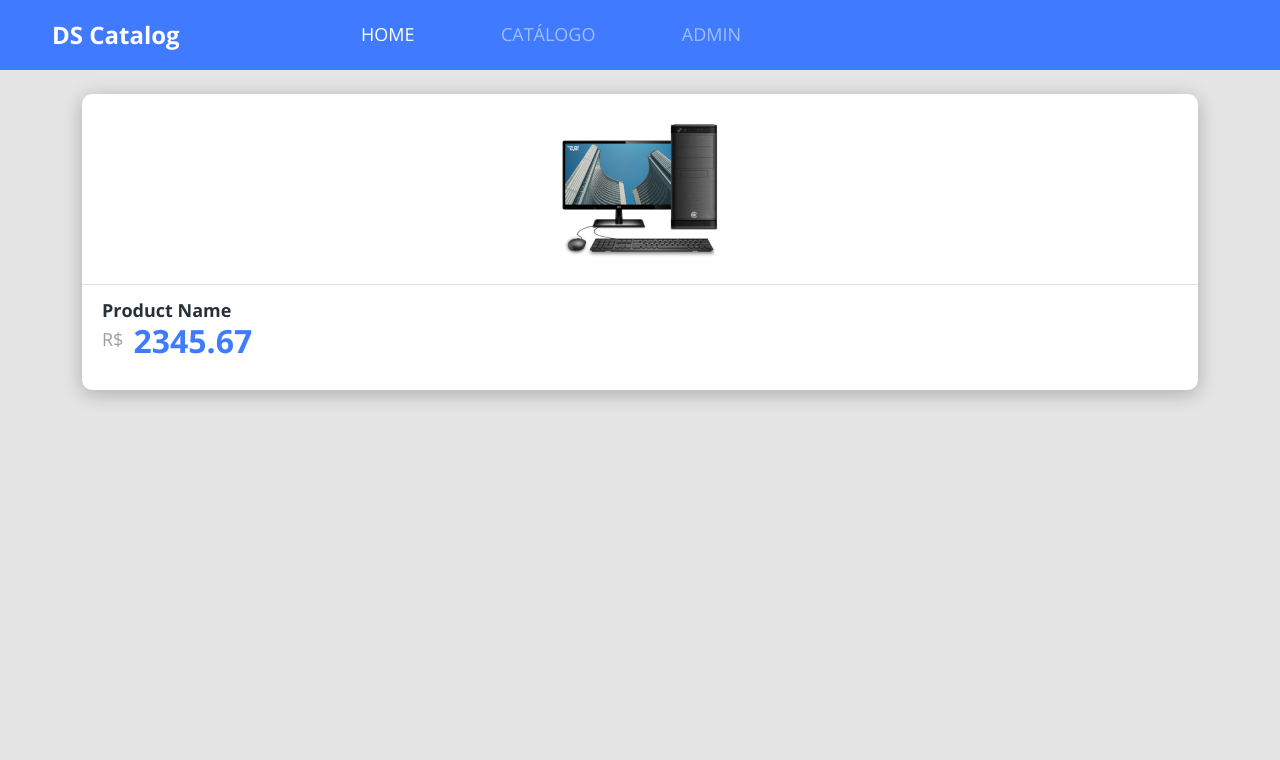
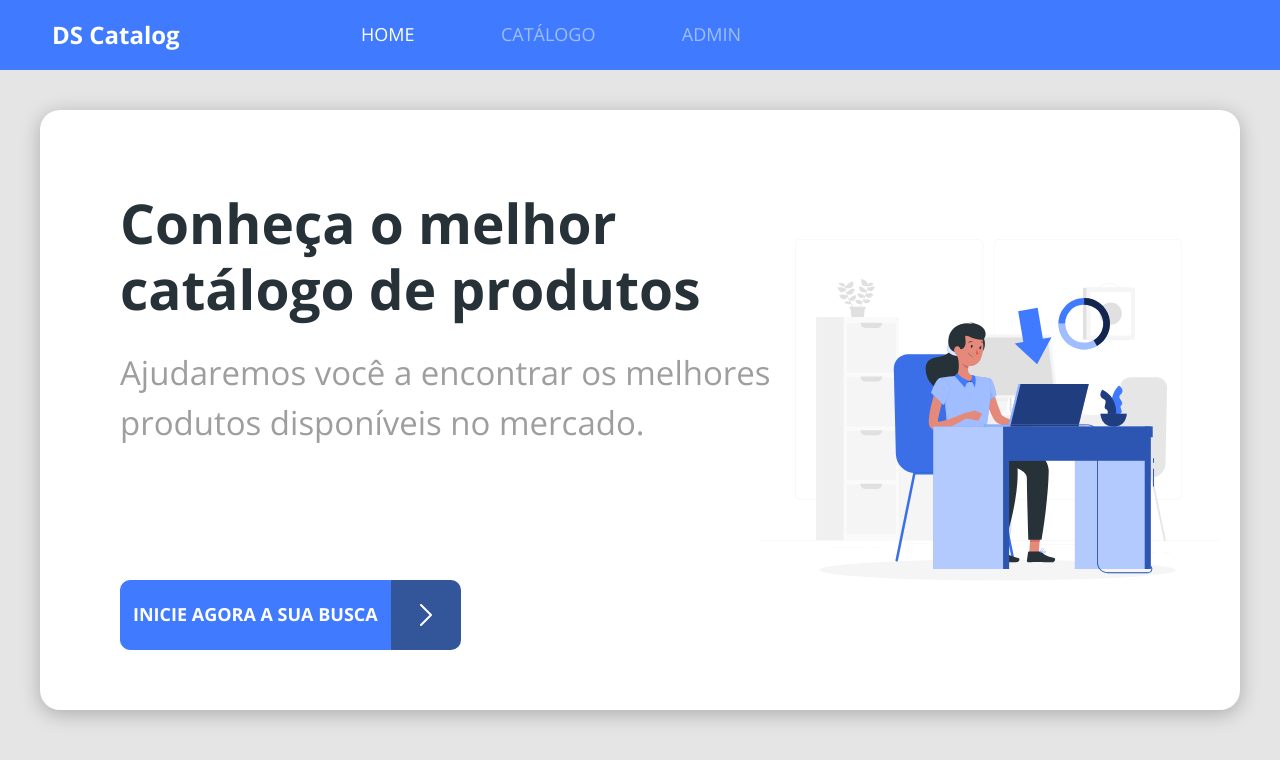
Before and after one commit to DiSousaDev/dscatalog, a React (Vite) app in the folder frontend/: page / in a window 1280 px wide. Shown: the top 760 px of the page. Built offline with nearby package versions, Linux system fonts and the light colour scheme.

Commit message:
components styling

```diff
--- a/frontend/package.json
+++ b/frontend/package.json
@@ -9,9 +9,11 @@
     "preview": "vite preview"
   },
   "dependencies": {
+    "@types/react-router-dom": "^5.3.3",
     "bootstrap": "^5.2.0",
     "react": "^18.2.0",
-    "react-dom": "^18.2.0"
+    "react-dom": "^18.2.0",
+    "react-router-dom": "^6.3.0"
   },
   "devDependencies": {
     "@types/react": "^18.0.15",
--- a/frontend/src/App.tsx
+++ b/frontend/src/App.tsx
@@ -1,11 +1,20 @@
 import './assets/styles/custom.scss';
 import './App.css'
+import { BrowserRouter, Route, Routes } from 'react-router-dom';
+import Navbar from './components/Navbar';
+import Home from './pages/Home';
 import Catalog from './pages/Catalog';
+import Admin from './pages/Admin';
 
-const App = () => {
-  return (
-    <Catalog />
-  )
-}
+const App = () => (
+  <BrowserRouter>
+    <Navbar />
+    <Routes>
+      <Route path="/" element={<Home />} />
+      <Route path="/products" element={<Catalog />} />
+      <Route path="/admin" element={<Admin />} />
+    </Routes>
+  </BrowserRouter>
+)
 
 export default App
--- a/frontend/src/components/ButtonIcon/index.tsx
+++ b/frontend/src/components/ButtonIcon/index.tsx
@@ -1,10 +1,17 @@
 import './styles.css'
+
+import ArrowIcon from '../../assets/images/arrow.svg'
 
 const ButtonIcon = () => {
     return (
-        <button className="btn btn-primary button-icon">
-            <h6>INICIE AGORA A SUA BUSCA</h6>
-        </button>
+        <div className='btn-container'>
+            <button className="btn btn-primary">
+                <h6>Inicie agora a sua busca</h6>
+            </button>
+            <div className='btn-icon-container'>
+                <img src={ArrowIcon} alt='seta' />
+            </div>
+        </div>
     )
 }
 
--- a/frontend/src/components/ButtonIcon/styles.css
+++ b/frontend/src/components/ButtonIcon/styles.css
@@ -1,3 +1,34 @@
-.button-icon {
+.btn-container {
+    display: flex;
+}
+
+.btn-container button {
+    border-radius: 10px 0 0 10px;
+}
+
+.btn h6 {
+    color: #FFF;
+    font-size: 12px;
+    text-transform: uppercase;
+}
+
+.btn-icon-container {
+    display: flex;
+    justify-content: center;
+    align-items: center;
+    width: 50px;
     height: 50px;
+    border-radius: 0 10px 10px 0;
+    background-color: #33569B;
 }
+
+@media (min-width: 576px) {
+    .btn-icon-container {
+        width: 70px;
+        height: 70px;
+    }
+
+    .btn h6 {
+        font-size: 18px;
+    }
+}
--- a/frontend/src/components/Navbar/index.tsx
+++ b/frontend/src/components/Navbar/index.tsx
@@ -1,13 +1,15 @@
 import './styles.css';
 import 'bootstrap/js/src/collapse.js';
+import { Link } from 'react-router-dom';
+import { NavLink } from 'react-router-dom';
 
 const Navbar = () => {
     return (
         <nav className="navbar navbar-expand-md navbar-dark bg-primary main-nav">
             <div className='container-fluid'>
-                <a href="link" className='nav-logo-text'>
+                <Link to={'/'} className='nav-logo-text'>
                     <h4>DS Catalog</h4>
-                </a>
+                </Link>
                 <button
                     className="navbar-toggler"
                     type="button"
@@ -22,13 +24,13 @@ const Navbar = () => {
                 <div className='collapse navbar-collapse' id='dscatalog-navbar'>
                     <ul className='navbar-nav offset-md-2 main-menu'>
                         <li>
-                            <a className='active' href="link">HOME</a>
+                            <NavLink to='/'>HOME</NavLink>
                         </li>
                         <li>
-                            <a href="link">CATÁLOGO</a>
+                            <NavLink to={'/products'}>CATÁLOGO</NavLink>
                         </li>
                         <li>
-                            <a href="link">ADMIN</a>
+                            <NavLink to={'/admin'}>ADMIN</NavLink>
                         </li>
                     </ul>
                 </div>
--- /dev/null
+++ b/frontend/src/pages/Admin/index.tsx
@@ -0,0 +1,11 @@
+import './styles.css'
+
+const Admin = () => {
+    return (
+        <div className="container my-4">
+            <h1>Admin Page</h1>
+        </div>
+    )
+}
+
+export default Admin
--- a/frontend/src/pages/Catalog/index.tsx
+++ b/frontend/src/pages/Catalog/index.tsx
@@ -1,15 +1,27 @@
-import Navbar from '../../components/Navbar'
 import ProductCard from '../../components/ProductCard'
 import './styles.css'
 
 const Catalog = () => {
     return (
-        <>
-            <Navbar />
-            <div className="container my-4">
-                <ProductCard />
+        <div className="container my-4">
+            <div className='row'>
+                <div className='col-sm-6 col-lg-4 col-xl-3'>
+                    <ProductCard />
+                </div>
+                <div className='col-sm-6 col-lg-4 col-xl-3'>
+                    <ProductCard />
+                </div>
+                <div className='col-sm-6 col-lg-4 col-xl-3'>
+                    <ProductCard />
+                </div>
+                <div className='col-sm-6 col-lg-4 col-xl-3'>
+                    <ProductCard />
+                </div>
+                <div className='col-sm-6 col-lg-4 col-xl-3'>
+                    <ProductCard />
+                </div>
             </div>
-        </>
+        </div>
     )
 }
 
--- a/frontend/src/pages/Home/index.tsx
+++ b/frontend/src/pages/Home/index.tsx
@@ -1,12 +1,10 @@
+import { Link } from 'react-router-dom';
 import MainImage from '../../assets/images/main-image.svg';
 import ButtonIcon from '../../components/ButtonIcon';
-import Navbar from '../../components/Navbar'
 import './styles.css'
 
 const Home = () => {
     return (
-        <>
-            <Navbar />
         <div className="home-container">
             <div className="base-card home-card">
                 <div className="home-content-container">
@@ -14,14 +12,17 @@ const Home = () => {
                         <h1>Conheça o melhor catálogo de produtos</h1>
                         <p>Ajudaremos você a encontrar os melhores produtos disponíveis no mercado.</p>
                     </div>
+                    <div>
+                        <Link to="/products">
                             <ButtonIcon />
+                        </Link>
+                    </div>
                 </div>
                 <div className="home-image-container">
                     <img src={MainImage} alt='imagem principal' />
                 </div>
             </div>
         </div>
-        </>
     )
 }
 
--- a/frontend/src/pages/Home/styles.css
+++ b/frontend/src/pages/Home/styles.css
@@ -53,10 +53,6 @@
   .home-content-container p {
     width: 506px;
     margin-bottom: 20px;
-  }
-
-  .home-content-container button {
-    width: 506px;
   }
 
   .home-image-container img {
```
Also changed, not shown: frontend/src/assets/images/arrow.svg (added), frontend/src/pages/Admin/styles.css (added), 1 other file (tests, documents, lock files or other folders). Lines whose indentation alone changed are shown as unchanged.
